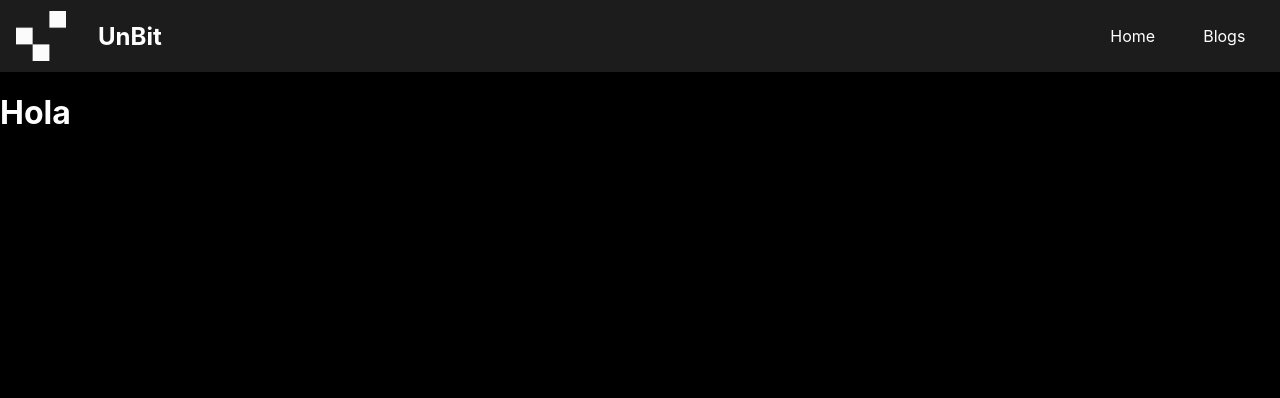
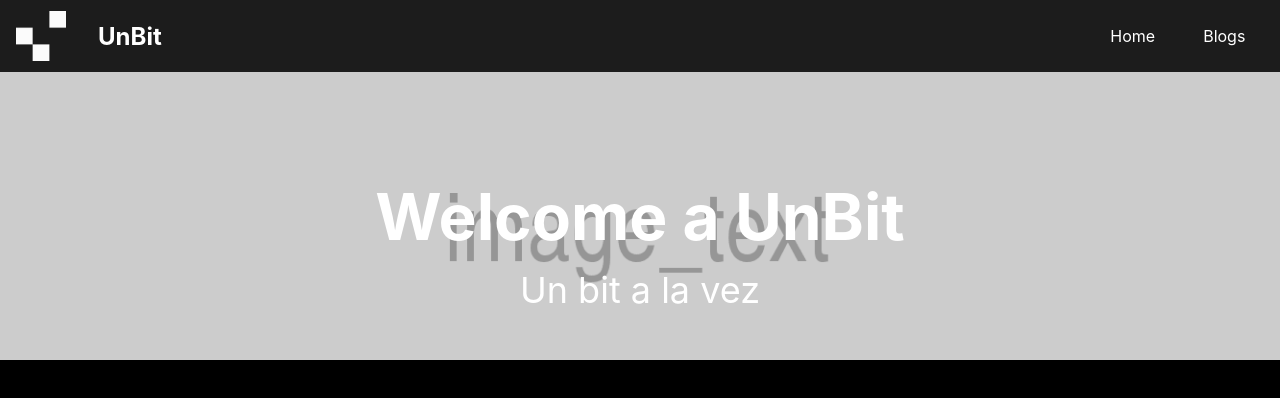
Before and after one commit to unBitDev/UnBit, a Next.js app: page / in a window 1280 px wide. Shown: the top 398 px of the page. Built offline with nearby package versions, Linux system fonts and the light colour scheme.

Commit message:
Add banner

```diff
--- a/app/page.tsx
+++ b/app/page.tsx
@@ -1,6 +1,8 @@
+import Banner from "../src/elements/Banner";
+
 const Index = async () => {
   return <>
-    <h1>Hola</h1>
+     <Banner backgroundImage="/img/placeholders/bannerDesktop.png" title="Welcome a UnBit" subtitle="Un bit a la vez" />
   </>
 }
 
--- /dev/null
+++ b/src/elements/Banner/index.module.css
@@ -0,0 +1,24 @@
+.banner {
+  display: grid;
+  place-items: center;
+  width: 100vw;
+  height: 18rem;
+}
+
+.bannerImage {
+  width: 100%;
+  height: 100%;
+  object-fit: cover;
+}
+
+.title {
+  position: absolute;
+  font-size: var(--size-title-banner)
+}
+
+.subtitle {
+  position: absolute;
+  top: 13rem;
+  font-size: var(--size-subtitle-banner);
+  font-weight: 400;
+}
--- /dev/null
+++ b/src/elements/Banner/index.tsx
@@ -0,0 +1,19 @@
+import Image from 'next/image';
+
+import styles from './index.module.css'
+
+export type BannerProps = {
+  backgroundImage: string;
+  title: string;
+  subtitle?: string;
+}
+
+const Banner = ({ backgroundImage, title, subtitle }: BannerProps) => {
+  return <div className={styles.banner}>
+    <h2 className={styles.title}>{title}</h2>
+    {subtitle && <h5 className={styles.subtitle}>{subtitle}</h5>}
+    <Image src={backgroundImage} alt={`Image Banner ${title}`} width={1280} height={300} className={styles.bannerImage} />
+  </div>
+}
+
+export default Banner;
--- a/styles/globals.css
+++ b/styles/globals.css
@@ -7,6 +7,9 @@
   --color-error: #FF5151;
   --color-primary: #451659;
   --color-secundary: #8C0375;
+
+  --size-title-banner: 4rem;
+  --size-subtitle-banner: 2.25rem;
 }
 
 html,
```
Also changed, not shown: public/img/placeholders/bannerDesktop.png (added).
